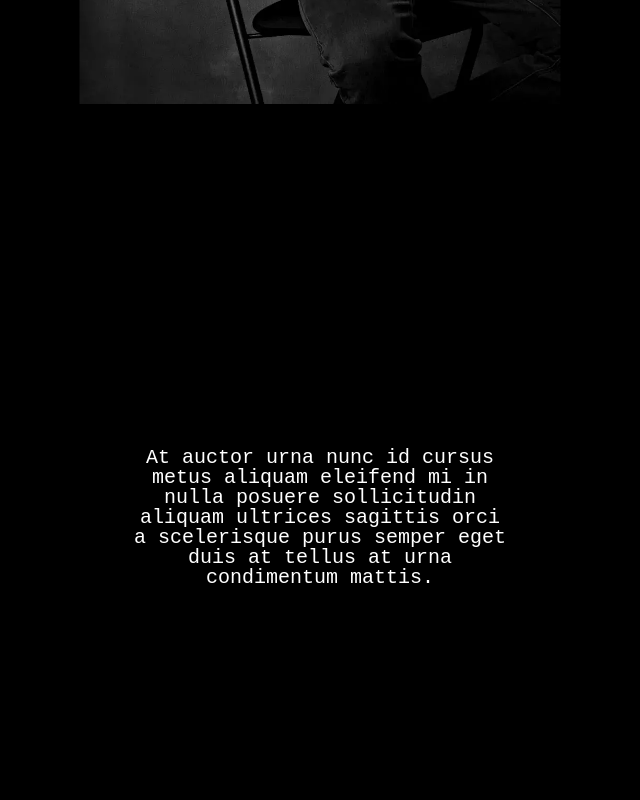
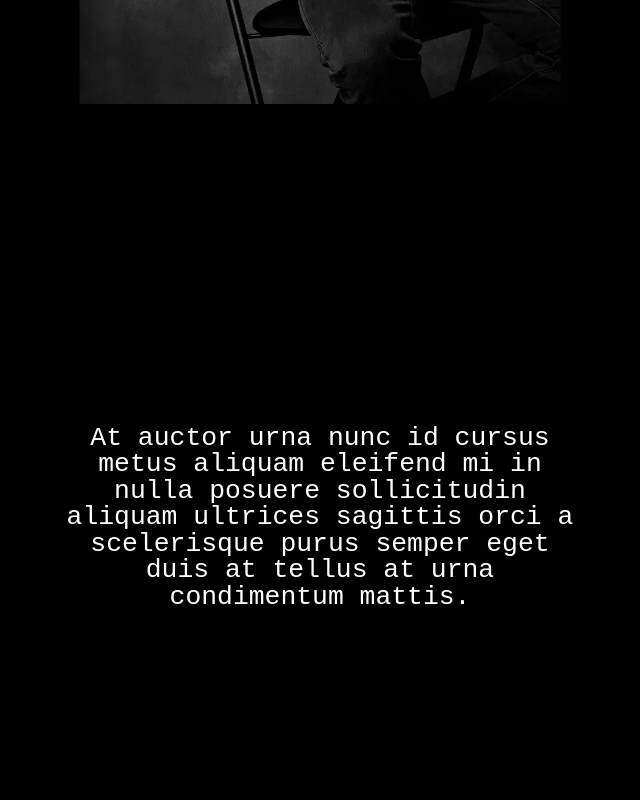
Before and after one commit to llirikh/llirikh.github.io, a plain HTML site: page index.html in a window 1280 px wide. Shown: the part 720-1520 px from the top of the page, without its empty margins (320-960 px from the left). Drawn offline with Linux system fonts and the light colour scheme; a web font is replaced by a local one.

Commit message:
to optimize

```diff
--- a/index.html
+++ b/index.html
@@ -13,7 +13,7 @@
     <link rel="preconnect" href="https://fonts.gstatic.com" crossorigin>
     <link href="https://fonts.googleapis.com/css2?family=Azeret+Mono:wght@300;400;700&display=swap" rel="stylesheet">
 
-    <title>My portfolio</title>
+    <title>Kirill Zhukov</title>
 </head>
 <body>
 <div class="page">
@@ -22,20 +22,16 @@
     </header>
     <main class="content">
         <section class="interactive-block">
-            <div class="trigger-block">
             <img class="interactive-block__image image_top image-xl" src="/images/photo_top.webp" alt="profile photo">
             <img class="interactive-block__image image_bottom image-xl" src="/images/photo_bottom.webp" alt="profile photo">
             <h1 class="interactive-block__text text-xl text-bold text-centered">KIRILL<br>PROGRAMMER*</h1>
-            </div>
         </section>
         <section class="info">
-            <div class="text-block">
             <p class="info__text text-light text-xs text-centered">
                 At auctor urna nunc id cursus metus aliquam eleifend mi
                 in nulla posuere sollicitudin aliquam ultrices sagittis orci a
                 scelerisque purus semper eget duis at tellus at urna condimentum mattis.
             </p>
-            </div>
         </section>
         <section class="education">
             <div class="heading-text">
--- a/styles/stylesheet.css
+++ b/styles/stylesheet.css
@@ -15,7 +15,7 @@
 }
 
 .text-xs {
-    font-size: 20px;
+    font-size: calc(20px + 0.5vw);
 }
 
 .text-sm {
@@ -124,10 +124,10 @@
     height: 775px;
 }
 
-.text-block {
+.info__text{
     margin: auto;
     height: 100%;
-    width: 30%;
+    width: 40%;
     display: flex;
     align-items: center;
     align-content: center;
```
Lines whose indentation alone changed are shown as unchanged.
